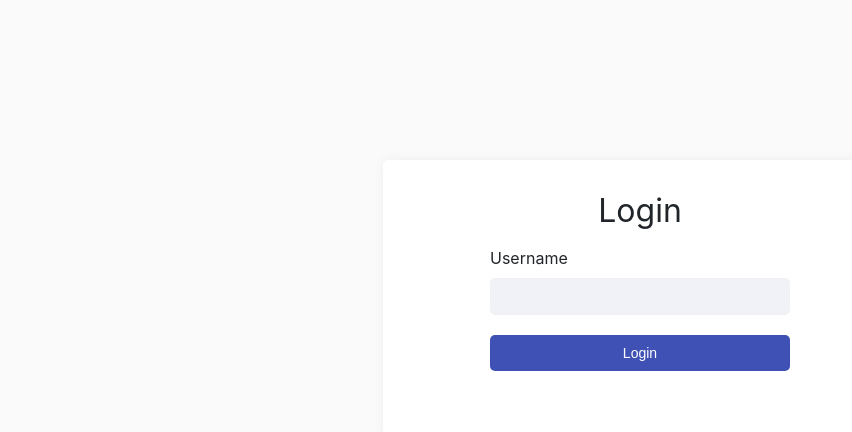
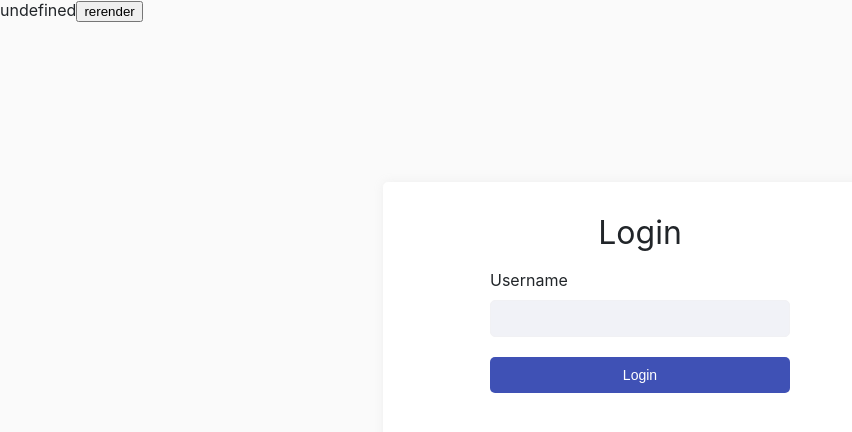
Before and after one commit to domkoder/bitmama-task, a React (Create React App) app: page / in a window 1280 px wide. Shown: the top 432 px of the page, without its empty margins (0-852 px from the left). Built offline with nearby package versions, Linux system fonts and the light colour scheme.

Commit message:
created session context

```diff
--- a/src/App.jsx
+++ b/src/App.jsx
@@ -1,60 +1,88 @@
+import './App.css'
 import React from 'react'
 
-// import {
-// 	useLocalStorageState,
-// 	useSessionStorageState,
-// 	usePageVisibility,
-// } from './hooks'
+import { useSessionStorageState, usePageVisibility } from './hooks'
 
-import {
-	useLocalStorageState,
-	useSessionStorageState,
-	usePageVisibility,
-} from './hooks'
-
-import './App.css'
+import SessionsContext, { SessionsProvider } from './contexts/sessions-context'
 
 import { ReactComponent as ProfileIcon } from './icons/profile-circle.svg'
 import { ReactComponent as UserIcon } from './icons/profile.svg'
 
 function App() {
-	const [sessions, setSessions] = useLocalStorageState('sessions', [])
+	// const [sessions, setSessions] = useLocalStorageState('sessions', [])
 	const [user, setUser] = useSessionStorageState('user', null)
+	const { test, sessions, removeUserFromSessions, addUserToSessions } =
+		React.useContext(SessionsContext)
+
+	console.log({ test })
+
 	const isVisible = usePageVisibility()
+	const [state, setState] = React.useState({})
 
-	// Change the title based on page visibility
+	// refresh the active active every 60 second.
+	// React.useEffect(() => {
+	// 	if (!user) return
 
-	// if (isVisible) {
-	// 	document.title = 'Active'
-	// } else {
-	// 	document.title = 'Inactive'
-	// }
+	// 	let intervalId
+	// 	if (isVisible) {
+	// 		intervalId = setInterval(() => {
+	// 			// setSessions([...sessions])
+	// 			// setUser(user)
+	// 			window.location.reload(false)
+	// 			console.log('has reset')
+	// 		}, 30000)
+	// 	}
 
-	// const refresh = () => {
-	// 	setSessions([...sessions])
-	// 	setUser(user)
-	// }
+	// 	return () => {
+	// 		clearInterval(intervalId)
+	// 	}
+	// }, [isVisible, user])
 
-	// if (isVisible) {
-	// 	refresh()
-	// }
+	// set user status to idle after 60s of the tab not being active
+	// React.useEffect(() => {
+	// 	if (!user) return
+
+	// 	let timeOutId
+	// 	if (!isVisible) {
+	// 		setUser({ ...user, status: 'idle' })
+	// 		timeOutId = setTimeout(() => {
+	// 			setSessions(
+	// 				sessions.map((session) =>
+	// 					session.id === user.id ? { ...session, status: 'idle' } : session
+	// 				)
+	// 			)
+	// 			setUser({ ...user, status: 'idle' })
+	// 			console.log('changing status after 60 sec')
+	// 		}, 60000)
+	// 	}
+
+	// 	return () => {
+	// 		clearTimeout(timeOutId)
+	// 	}
+	// }, [isVisible])
+
+	// React.useEffect(() => {
+	// 	if (!user) return
+	// 	if (isVisible) {
+	// 		window.location.reload()
+	// 	}
+	// }, [isVisible, setSessions, user])
 
 	React.useEffect(() => {
 		if (!user) return
 		if (!sessions.find((session) => session.id === user.id)) {
-			console.log('running')
 			setUser(null)
 		}
-		// console.log('running')
 	}, [sessions, setUser, user])
 
 	const handleLogout = () => {
-		removeSession(user.id)
+		window.location.reload()
+		removeUserFromSessions(user.id)
 		setUser(null)
+		window.close()
 	}
 
 	const handleLogin = (event) => {
-		event.preventDefault()
 		const username = event.target.username.value
 
 		// creat user object
@@ -65,20 +93,20 @@ function App() {
 			status: 'active',
 		}
 
-		// add user to session
 		setUser(newUser)
-
-		// add user session to list of sessions
-		setSessions([...sessions, newUser])
+		addUserToSessions(newUser)
+		window.location.reload()
 	}
 
-	// remove user session from list of sessions
-	const removeSession = (userId) => {
-		setSessions(sessions.filter(({ id }) => id !== userId))
+	const clicked = () => {
+		setState('clicked')
+		console.log('clicked')
 	}
 
 	return (
 		<div>
+			{`${console.log('render me')}`}
+			<button onClick={clicked}>rerender</button>
 			{user ? (
 				<div className="card">
 					<header className="header">
@@ -122,7 +150,10 @@ function App() {
 											<div className="user__tab">Tab 1</div>
 										</div>
 									</div>
-									<button className="delete" onClick={() => removeSession(id)}>
+									<button
+										className="delete"
+										onClick={() => removeUserFromSessions(id)}
+									>
 										×
 									</button>
 								</li>
--- /dev/null
+++ b/src/contexts/sessions-context.jsx
@@ -0,0 +1,33 @@
+import React from 'react'
+import { useLocalStorageState } from '../hooks'
+
+const SessionsContext = React.createContext()
+
+export function SessionsProvider({ children }) {
+	const [sessions, setSessions] = useLocalStorageState('sessions', [])
+
+	// remove user from list of sessions
+	const removeUserFromSessions = (userId) => {
+		setSessions(sessions.filter(({ id }) => id !== userId))
+	}
+
+	// add user to list of sessions
+	const addUserToSessions = (user) => {
+		setSessions((prevState) => [...prevState, user])
+	}
+
+	return (
+		<SessionsContext.Provider
+			value={{
+				test: 'test',
+				sessions,
+				removeUserFromSessions,
+				addUserToSessions,
+			}}
+		>
+			{children}
+		</SessionsContext.Provider>
+	)
+}
+
+export default SessionsContext
--- a/src/index.jsx
+++ b/src/index.jsx
@@ -2,6 +2,11 @@ import React from 'react'
 import ReactDOM from 'react-dom/client'
 import './index.css'
 import App from './App'
+import { SessionsProvider } from './contexts/sessions-context'
 
 const root = ReactDOM.createRoot(document.getElementById('root'))
-root.render(<App />)
+root.render(
+	<SessionsProvider>
+		<App />
+	</SessionsProvider>
+)
```
